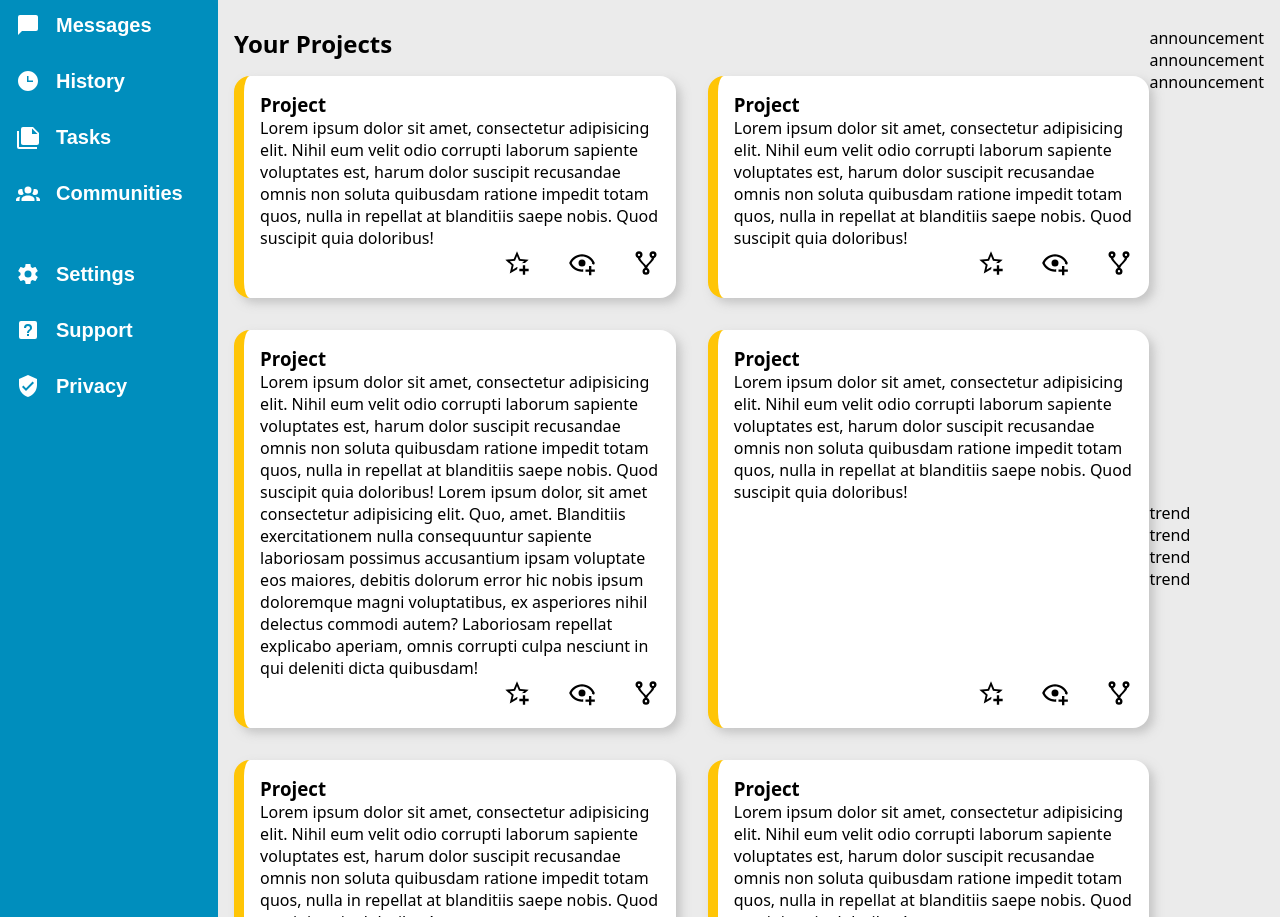
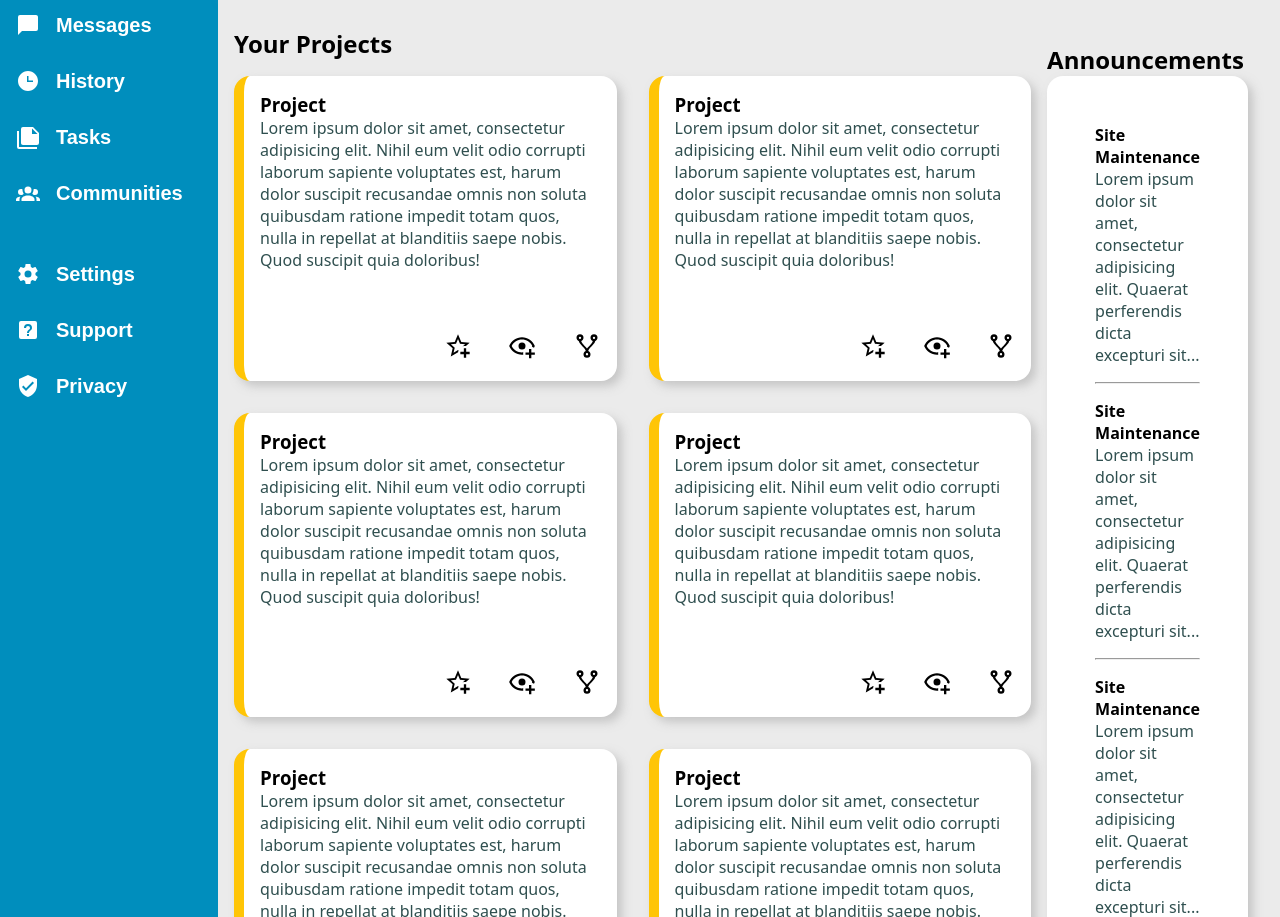
Before and after one commit to drex109/odin-admin-dashboard, a plain HTML site: page index.html in a window 1280 px wide. Shown: the part 228-1145 px from the top of the page. Drawn offline with Linux system fonts and the light colour scheme.

Commit message:
started on announcements section

```diff
--- a/index.html
+++ b/index.html
@@ -111,7 +111,7 @@
                 <div class="card">
                     <div class="card-description">
                         <h3>Project</h3>
-                        <p>Lorem ipsum dolor sit amet, consectetur adipisicing elit. Nihil eum velit odio corrupti laborum sapiente voluptates est, harum dolor suscipit recusandae omnis non soluta quibusdam ratione impedit totam quos, nulla in repellat at blanditiis saepe nobis. Quod suscipit quia doloribus! Lorem ipsum dolor, sit amet consectetur adipisicing elit. Quo, amet. Blanditiis exercitationem nulla consequuntur sapiente laboriosam possimus accusantium ipsam voluptate eos maiores, debitis dolorum error hic nobis ipsum doloremque magni voluptatibus, ex asperiores nihil delectus commodi autem? Laboriosam repellat explicabo aperiam, omnis corrupti culpa nesciunt in qui deleniti dicta quibusdam!</p>
+                        <p>Lorem ipsum dolor sit amet, consectetur adipisicing elit. Nihil eum velit odio corrupti laborum sapiente voluptates est, harum dolor suscipit recusandae omnis non soluta quibusdam ratione impedit totam quos, nulla in repellat at blanditiis saepe nobis. Quod suscipit quia doloribus!</p>
                     </div>
                     <div class="card-icons">
                         <svg width="28" height="28" xmlns="http://www.w3.org/2000/svg" viewBox="0 0 24 24"><title>star-plus-outline</title><path d="M5.8 21L7.4 14L2 9.2L9.2 8.6L12 2L14.8 8.6L22 9.2L18.8 12H18C17.3 12 16.6 12.1 15.9 12.4L18.1 10.5L13.7 10.1L12 6.1L10.3 10.1L5.9 10.5L9.2 13.4L8.2 17.7L12 15.4L12.5 15.7C12.3 16.2 12.1 16.8 12.1 17.3L5.8 21M17 14V17H14V19H17V22H19V19H22V17H19V14H17Z" /></svg>
@@ -167,11 +167,27 @@
             </div>
 
         </div>
+
         <div class="announcements">
-            <div class="announcement">announcement</div>
-            <div class="announcement">announcement</div>
-            <div class="announcement">announcement</div>
+            <h2>Announcements</h2>
+            <div class="announce-card">
+                <div class="announcement">
+                    <h4>Site Maintenance</h4>
+                    <p>Lorem ipsum dolor sit amet, consectetur adipisicing elit. Quaerat perferendis dicta excepturi sit...</p>
+                </div>
+                <hr>
+                <div class="announcement">
+                    <h4>Site Maintenance</h4>
+                    <p>Lorem ipsum dolor sit amet, consectetur adipisicing elit. Quaerat perferendis dicta excepturi sit...</p>
+                </div>
+                <hr>
+                <div class="announcement">
+                    <h4>Site Maintenance</h4>
+                    <p>Lorem ipsum dolor sit amet, consectetur adipisicing elit. Quaerat perferendis dicta excepturi sit...</p>
+                </div>
+            </div>
         </div>
+
         <div class="trending">
             <div class="trend">trend</div>
             <div class="trend">trend</div>
--- a/style.css
+++ b/style.css
@@ -118,7 +118,7 @@ button{
     grid-row: 2 / 3;
     grid-column: 2 / 3;
     display: grid;
-    grid-template-columns: 1fr auto;
+    grid-template-columns: 4fr 1fr;
     background-color: rgb(235, 235, 235);
     padding: 2rem 1rem;
 }
@@ -130,7 +130,8 @@ button{
 }
 .cards{
     display: grid;
-    grid-template-columns: 1fr 1fr;
+    grid-template-columns: repeat(2, 1fr);
+    grid-template-rows: repeat(3, 1fr);
     gap: 2rem;
     /* align-items: center;
     justify-items: center; */
@@ -153,3 +154,22 @@ button{
 .card-icons svg:not(:last-child){
     margin-right: 2rem;
 }
+
+.announcements{
+    display: grid;
+    padding: 1rem;
+    grid-template-rows: auto 1fr;
+}
+.announce-card{
+    padding: 3rem;
+    background-color: white;
+    border-radius: 1rem;
+    box-shadow: 5px 5px 10px rgba(161, 161, 161, 0.5);
+}
+
+p{
+    color: darkslategray;
+}
+hr{
+    margin: 1rem 0rem;
+}
```
